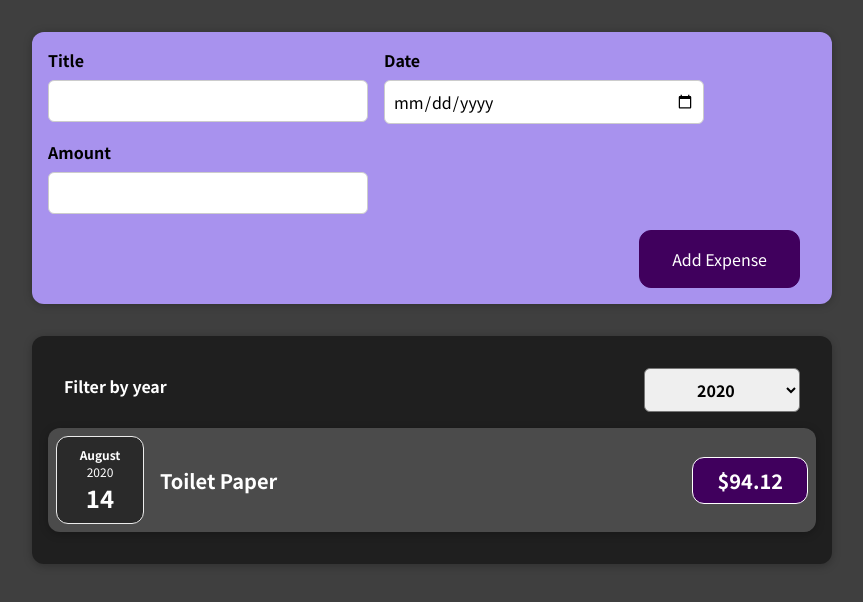
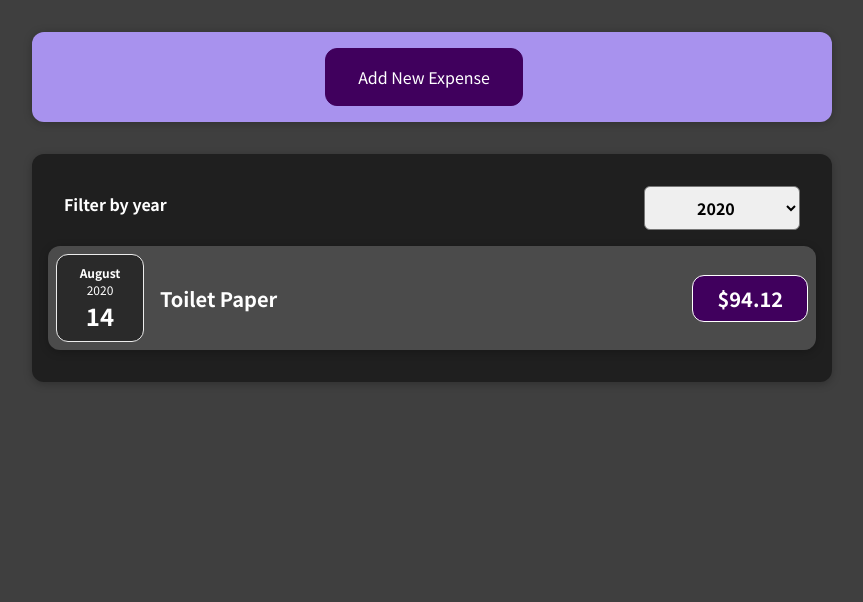
Before and after one commit to charlieOJ/expense-tracker, a React (Create React App) app: page / in a window 1280 px wide. Shown: the top 602 px of the page, without its empty margins (208-1071 px from the left). Built offline with nearby package versions, Linux system fonts and the light colour scheme.

Commit message:
add condition to form display

```diff
--- a/src/components/expenses/ExpensesList.js
+++ b/src/components/expenses/ExpensesList.js
@@ -4,7 +4,7 @@ import ExpenseItem from './ExpenseItem';
 const ExpensesList = (props) => {
   const { items } = props;
 
-  if (items.length === 0) return <p>No expenses found.</p>;
+  if (items.length === 0) return <p className='expenses-list__fallback'>No expenses found.</p>;
 
   return items.map(expense => {
     return <ExpenseItem
--- a/src/components/newExpense/ExpenseForm.js
+++ b/src/components/newExpense/ExpenseForm.js
@@ -3,7 +3,7 @@ import React, { useState } from 'react';
 import './ExpenseForm.css';
 
 const ExpenseForm = (props) => {
-  const { onSaveNewExpense } = props;
+  const { onSaveNewExpense, onCancel } = props;
 
   const [newExpenseInputs, setNewExpenseInputs] = useState({ title: '', date: '', amount: '' });
   const titleChangeHandler = e => {
@@ -25,7 +25,6 @@ const ExpenseForm = (props) => {
   const submitHandler = (e) => {
     e.preventDefault();
     onSaveNewExpense({ ...newExpenseInputs, date: new Date(newExpenseInputs.date) });
-    // console.log("newExpenseInputs: ", { ...newExpenseInputs, date: new Date(newExpenseInputs.date) });
     // Set form input empty once form submit
     setNewExpenseInputs({ title: '', date: '', amount: '' })
   };
@@ -46,6 +45,7 @@ const ExpenseForm = (props) => {
       </div>
     </div>
     <div className="new-expense__actions" >
+      <button type="button" onClick={onCancel}>Cancel</button>
       <button type="submit">Add Expense</button>
     </div>
   </form>);
--- a/src/components/newExpense/NewExpense.js
+++ b/src/components/newExpense/NewExpense.js
@@ -1,8 +1,43 @@
+import { useState } from 'react';
+
 import './NewExpense.css';
 import ExpenseForm from './ExpenseForm';
 
 const NewExpense = (props) => {
   const { onAddNewExpense } = props;
+
+  const [isEditing, setIsEditing] = useState(false);
+
+  const saveExpenseDataHandler = (enteredExpenseData) => {
+    const expenseData = {
+      ...enteredExpenseData,
+      id: Math.random().toString(),
+    };
+    onAddNewExpense(expenseData);
+    setIsEditing(false);
+  };
+
+  const startEditingHandler = () => {
+    setIsEditing(true);
+  };
+
+  const stopEditingHandler = () => {
+    setIsEditing(false);
+  };
+
+  return (
+    <div className='new-expense'>
+      {!isEditing && (
+        <button onClick={startEditingHandler}>Add New Expense</button>
+      )}
+      {isEditing && (
+        <ExpenseForm
+          onSaveNewExpense={saveExpenseDataHandler}
+          onCancel={stopEditingHandler}
+        />
+      )}
+    </div>
+  );
 
   return (<div className='new-expense'>
     <ExpenseForm onSaveNewExpense={onAddNewExpense} />
```
